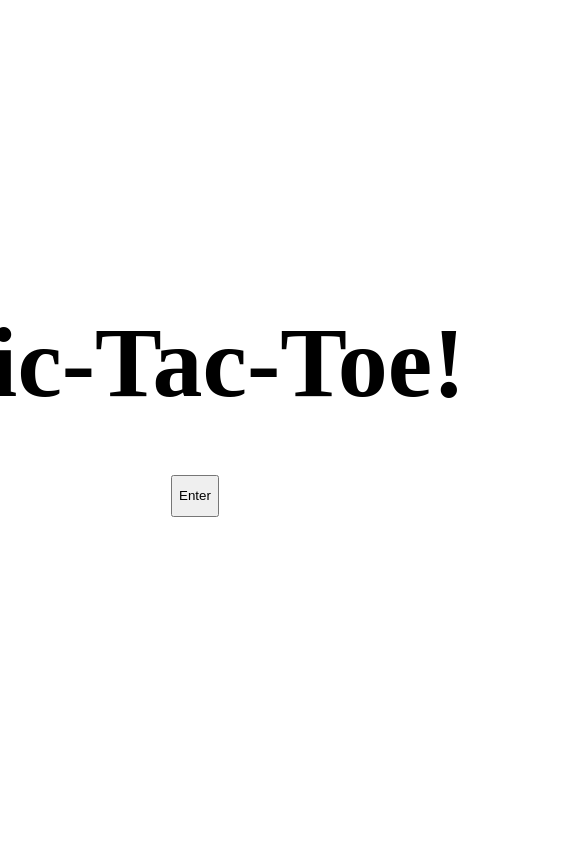
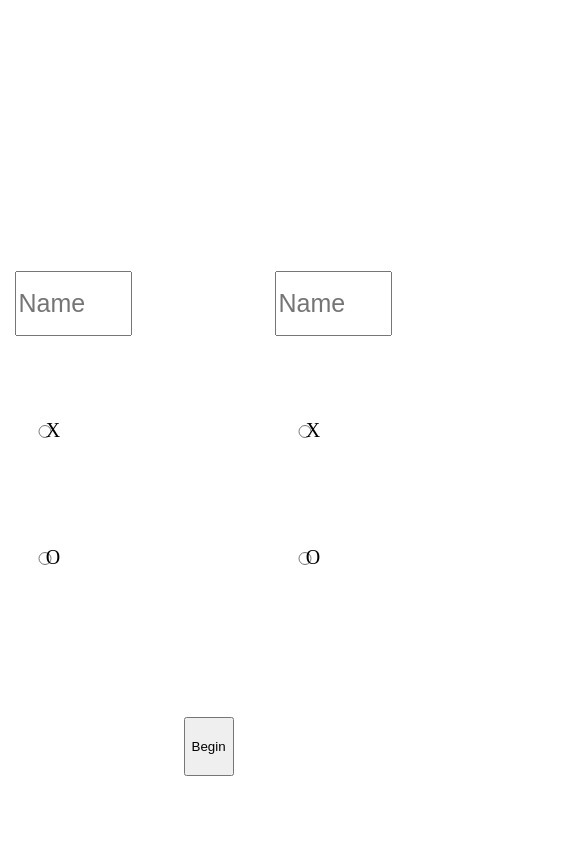
Before and after one commit to molonsolon/tic-tac-overdrive, a plain HTML site: page index.html in a window 390 px wide. Both pictures are taken after a click on the button "Enter". Shown: the top 844 px of the page, 585 px wide, since content can reach past the window. Drawn offline with nearby package versions, Linux system fonts and the light colour scheme.

Commit message:
Progress: UI design and functionality

```diff
--- a/index.html
+++ b/index.html
@@ -10,20 +10,39 @@
 
 </head>
 <body>
+    <div id="app-container">
+        <div id="intro-container">
             <div id="intro-screen">
                 <h1 id="intro-title">Tic-Tac-Toe!</h1>
                 <button id="enter-btn">Enter</button>
             </div>
+        </div>
 
-    <div id="player-selection">
-        <div id="player-one-selection">
+        <form id="player-select-form">
+            <div id="player-one-container">
+                <div class="player-select">
+                    <input type="text" placeholder="Name" class="player-name">
+                    <input type="radio" id="marker-x" name="marker-x" value="x">
+                    <label for="marker=x">X</label>
+                    <input type="radio" id="marker-o" name="marker-o" value="o">
+                    <label for="marker-o">O</label>
+                </div>
+            </div>
+            <div id="player-two-container">
+                <div class="player-select">
+                    <input type="text" placeholder="Name" class="player-name">
+                    <input type="radio" id="marker-x" name="marker-x" value="x">
+                    <label for="marker=x">X</label>
+                    <input type="radio" id="marker-o" name="marker-o" value="o">
+                    <label for="marker-o">O</label>
+                </div>
+            </div>
+            <div id="start-game-container">
+                <button id="start-btn">Begin</button>
+            </div>
+        </form>
 
-        </div>
-        <div id="player-two-selection">
 
-        </div>
-        <button id="start-game-btn">Begin</button>
-    </div>
 
 
         <div id="game-container">
@@ -39,6 +58,8 @@
                 <div id="8" class="board-space"></div> -->
             </div>
         </div>
+    </div>
+
     <script src="script.js" defer></script>
     <script src="https://cdnjs.cloudflare.com/ajax/libs/gsap/3.8.0/gsap.min.js"></script>
     <script src="https://cdnjs.cloudflare.com/ajax/libs/gsap/3.8.0/CSSRulePlugin.min.js"></script>
--- a/script.js
+++ b/script.js
@@ -239,13 +239,35 @@ const displayController = (() => {
         }
     };
 
+
+
+    function menuController() {
+        const enterBtn = document.querySelector(`#enter-btn`);
+
+        enterBtn.addEventListener(`click`, () =>{
+            const introToPlayerSelect = gsap.timeline();
+            const w = window.innerWidth / 2;
+            const h = window.innerHeight / 2;
+            introToPlayerSelect
+                .to("#enter-btn", {duration: 1, xPercent: -150}, 0)
+                .to("#intro-screen", {duration: .8, xPercent: -150}, .3)
+                .to("#player-select-form", {duration: 1, xPercent: -150, yPercent: 0}, 1);
+
+        });
+    }
+
+
     return {
         board: getBoard,
-        displayBoard: displayBoard
+        displayBoard,
+        menuController,
     }
 })();
 
 
-
+function toPX(value) {
+        return parseFloat(value) / 100 * (/vh/gi.test(value) ? window.innerHeight : window.innerWidth);
+    }
 
 displayController.displayBoard();
+displayController.menuController();
--- a/style.scss
+++ b/style.scss
@@ -1,21 +1,55 @@
 html {
     height: 100vh;
+    width: 100vw;
     overflow: hidden;
     font-size: 10px;
 }
 
+#app-container {
+    display: grid;
+    grid-template-columns: 100vw 100vw 100vw;
+    grid-template-rows: 100vh;
+    gap: 50vw;
+    height: 100vh;
+    width: auto;
+    justify-content: center;
+    align-items: center;
+    margin-left: 200vw;
+
+
+}
+
 #intro-screen {
-    height: 100vh;
     display: flex;
+    position: absolute;
+    width: 100vw;
     flex-direction:column;
     align-items: center;
     justify-content: center;
-    gap: 15vh
+    gap: 15vh;
+    left: 0;
+    right: 0;
+    margin-left: auto;
+    margin-right: auto;
+
+    // display: flex;
+    // flex-direction: column;
+    // gap: 5vh;
 }
+
+
+// #intro-container {
+
+//     width: 100vw;
+//     height: 100vh;
+//     margin-left: 50%;
+//     margin-top: 50%;
+// }
 
 #intro-title {
     font-size: .2rem;
-
+    // height: auto;
+    // width: 5vw;
 }
 
 #enter-btn {
@@ -24,9 +58,70 @@ html {
     max-width: 14%;
 }
 
-#start-game-btn {
-    margin-left: -400px;
+
+
+#player-select-form {
+    display: grid;
+
+    width: 100vw;
+    grid-template-areas: "one submit two";
+    grid-template-rows: 100vh;
+    grid-template-columns: 1fr 1fr 1fr;
+    justify-items: center;
+    align-items: center;
+
 }
+
+#player-one-container {
+    display: grid;
+    grid-area: one;
+    width: auto;
+
+
+
+}
+
+
+
+#player-two-container {
+    display: grid;
+    grid-area: two;
+}
+
+#start-game-container {
+    display: grid;
+    grid-area: submit;
+    margin-top: 75vh;
+    height: 7vh;
+    width: 10vw;
+
+}
+
+#start-btn {
+
+}
+
+.player-select {
+    display: grid;
+    grid-template-rows: 15vh 15vh 15vh;
+    grid-template-columns: 15vw 15vw;
+    align-items: center;
+}
+
+.player-select > label {
+    margin-left: -7vw;
+    margin-bottom: -3%;
+    font-size: 2rem;
+}
+
+.player-name {
+    display: grid;
+    grid-column: 1 / span 2;
+    height: 7vh;
+    font-size: 2.5rem;
+}
+
+
 
 #gameboard-container {
     display: grid;
```
Also changed, not shown: style.css, 1 other file. Lines whose indentation alone changed are shown as unchanged.
